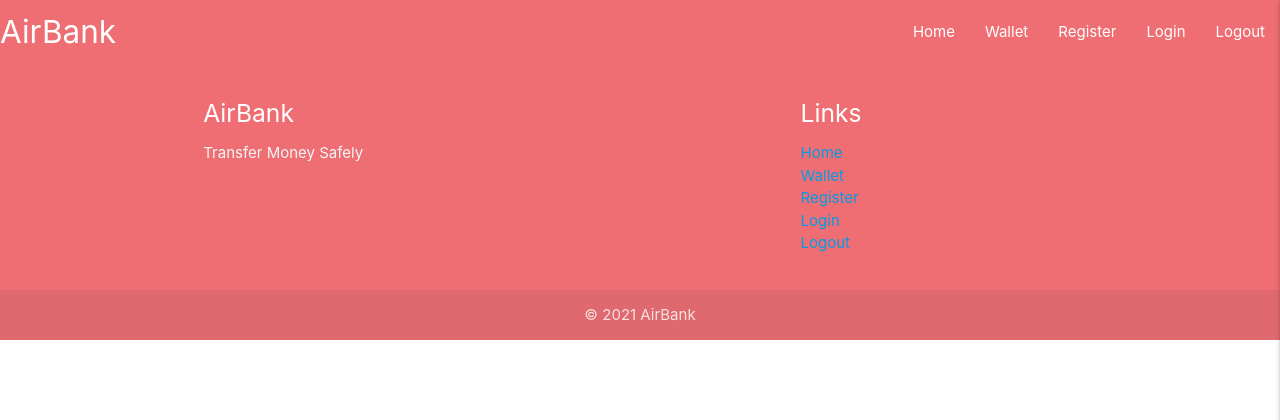
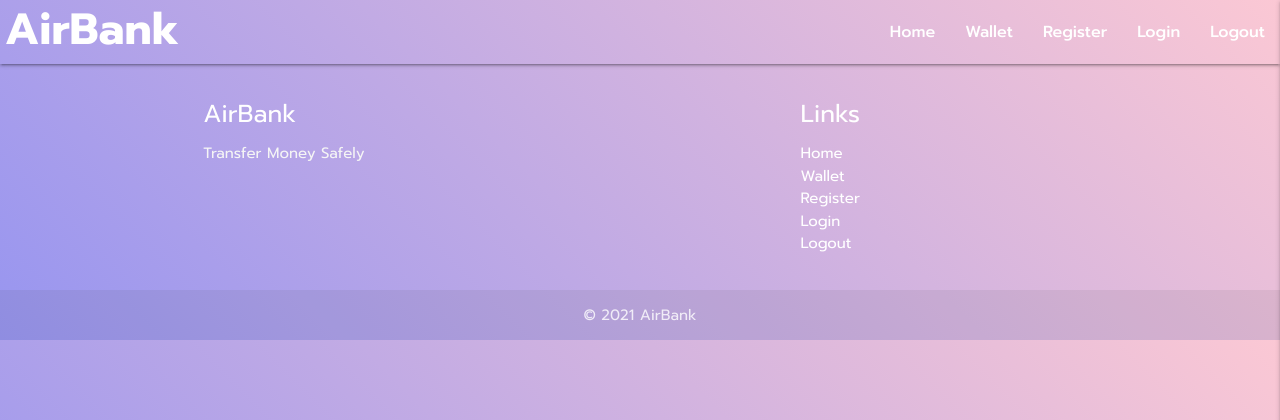
Before and after one commit to Code-Institute-Submissions/airbank, a Django app: template templates/base.html in a window 1280 px wide. Shown: the top 420 px of the page. Run offline with Django 3.2, Linux system fonts and the light colour scheme; the template is opened without the code that fills it, so the values that code supplies are empty.

Commit message:
Add style to Materialize Navigation and Footer

```diff
--- a/templates/base.html
+++ b/templates/base.html
@@ -18,6 +18,14 @@
     crossorigin="anonymous" referrerpolicy="no-referrer" type="text/css" />
   <link rel="stylesheet" href="https://cdnjs.cloudflare.com/ajax/libs/materialize/1.0.0/css/materialize.min.css"
     type="text/css">
+  <link rel="preconnect" href="https://fonts.googleapis.com">
+  <link rel="preconnect" href="https://fonts.gstatic.com" crossorigin>
+  <link
+    href="https://fonts.googleapis.com/css2?family=Prompt:ital,wght@0,100;0,200;0,300;0,400;0,500;0,600;0,700;0,900;1,800&display=swap"
+    rel="stylesheet">
+  {% load static %}
+  <link href="{% static 'css/style.css' %}" rel="stylesheet" type="text/css">
+  </link>
   {% endblock %}
 
   {% block extra_css %}
@@ -40,9 +48,11 @@
 <body>
 
   <!-- Navbar -->
-  <nav>
+  <nav class="nav-bar-bg">
     <div class="nav-wrapper">
-      <a href="#!" class="brand-logo left">AirBank</a>
+      <a href="#!" class="brand-logo logo left">
+        <h3>AirBank</h3>
+      </a>
       <a href="#" data-target="mobile-demo" class="sidenav-trigger right"><i class="fas fa-bars"></i></a>
       <ul class="right hide-on-med-and-down">
         <li><a class="nav-btn" href="#">Home</a></li>
@@ -56,9 +66,11 @@
 
   <!-- Mobile Side Navbar -->
   <ul class="sidenav nav-bar-bg" id="mobile-demo" data-target="mobile-demo">
-    <a class="brand-logo" href="#">
-      <p>AirBank</p>
-    </a>
+    <div>
+      <a class="brand-logo logo" href="#">
+        <h5>AirBank</h5>
+      </a>
+    </div>
     <li><a class="nav-btn" href="#">Home</a></li>
     <li><a class="nav-btn" href="#">Wallet</a></li>
     <li><a class="nav-btn" href="#">Register</a></li>
```
